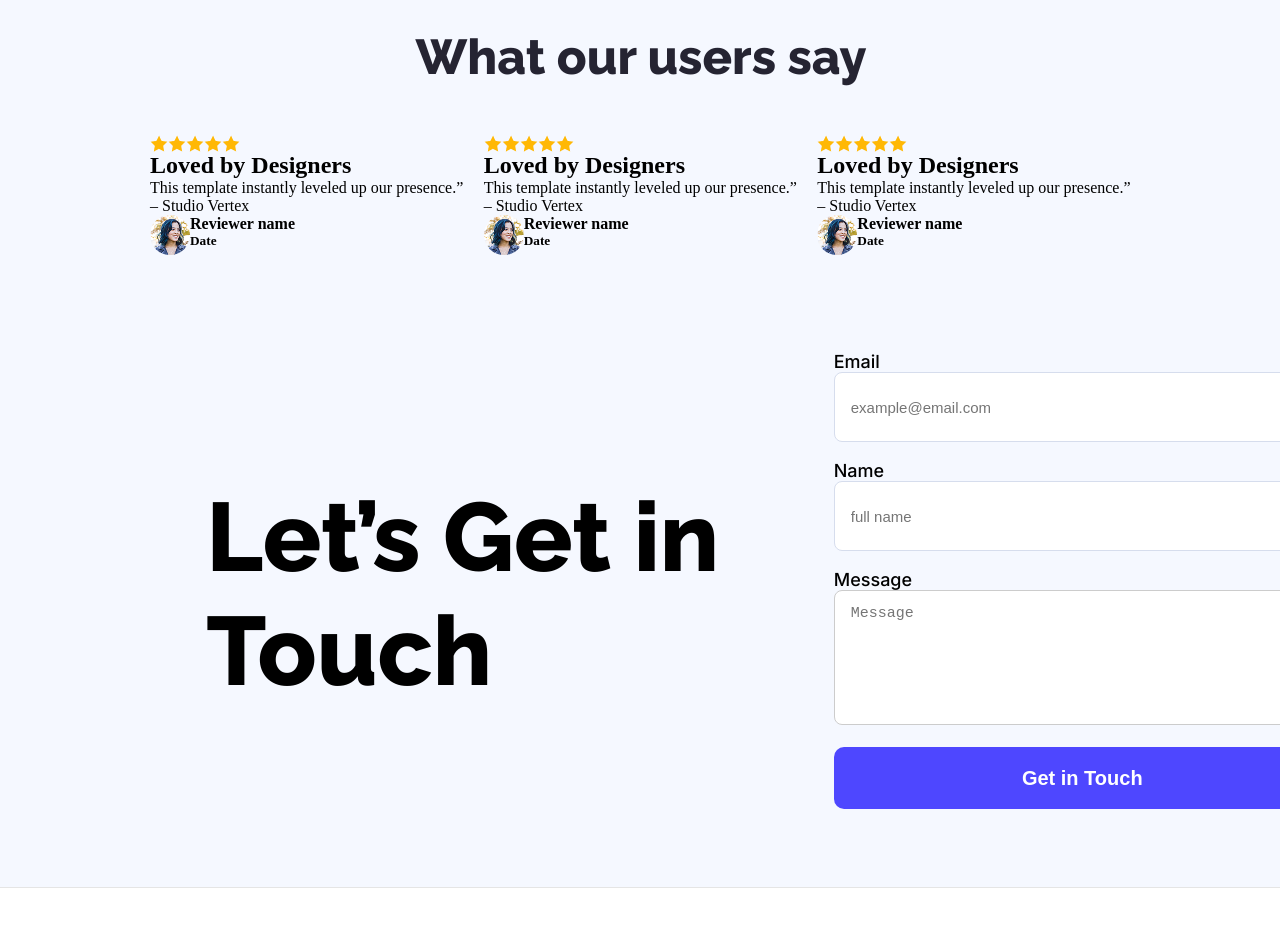
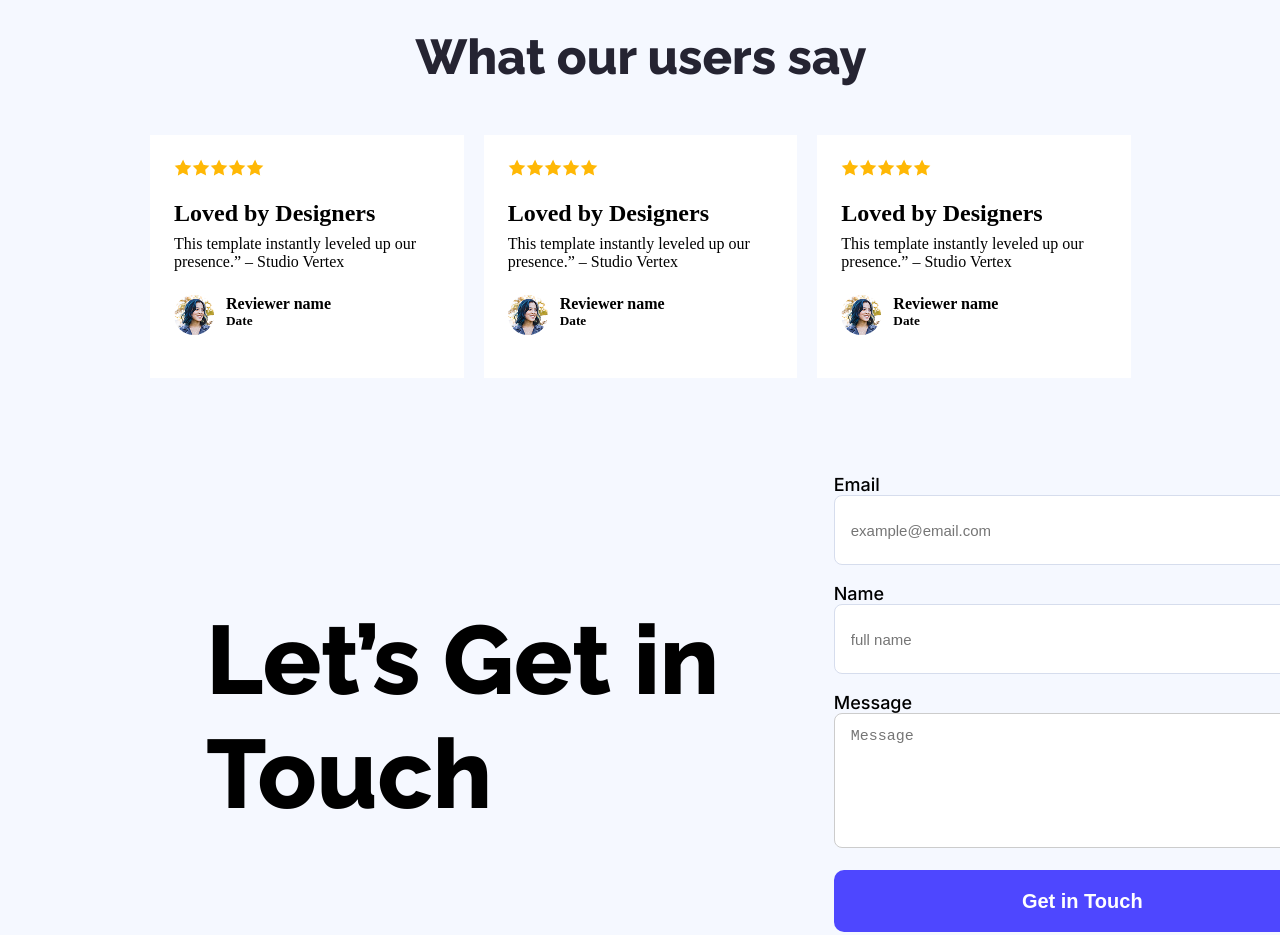
Before and after one commit to razoanasatu/landing-launchpad, a plain HTML site: page index.html in a window 1280 px wide. Shown: the part 1700-2635 px from the top of the page. Drawn offline with Linux system fonts and the light colour scheme.

Commit message:
flex-box

```diff
--- a/index.html
+++ b/index.html
@@ -94,8 +94,8 @@
               <img src="Assets/icon-star.png" alt="" />
               <img src="Assets/icon-star.png" alt="" />
             </div>
-            <h2>Loved by Designers</h2>
-            <p>
+            <h2 class="loved-design">Loved by Designers</h2>
+            <p class="temp">
               This template instantly leveled up our presence.” – Studio Vertex
             </p>
             <div class="user-image-decoration">
@@ -115,8 +115,8 @@
               <img src="Assets/icon-star.png" alt="" />
               <img src="Assets/icon-star.png" alt="" />
             </div>
-            <h2>Loved by Designers</h2>
-            <p>
+            <h2 class="loved-design">Loved by Designers</h2>
+            <p class="temp">
               This template instantly leveled up our presence.” – Studio Vertex
             </p>
             <div class="user-image-decoration">
@@ -136,8 +136,8 @@
               <img src="Assets/icon-star.png" alt="" />
               <img src="Assets/icon-star.png" alt="" />
             </div>
-            <h2>Loved by Designers</h2>
-            <p>
+            <h2 class="loved-design">Loved by Designers</h2>
+            <p class="temp">
               This template instantly leveled up our presence.” – Studio Vertex
             </p>
             <div class="user-image-decoration">
--- a/styles/landing.css
+++ b/styles/landing.css
@@ -168,6 +168,15 @@ nav {
 /* What our users say */
 .star-icon {
   display: flex;
+  margin-bottom: 24px;
+  margin-top: 24px;
+}
+
+.loved-design {
+  margin-bottom: 8px;
+}
+.temp {
+  margin-bottom: 24px;
 }
 .users-say {
   display: flex;
@@ -190,18 +199,20 @@ nav {
   height: 40px;
   border-radius: 50%;
   object-fit: cover;
+  margin-right: 12px;
 }
 
 .user-image-decoration {
   display: flex;
 }
 
-/* .box {
+.box {
   width: 336px;
   height: 243px;
   padding-left: 24px;
   padding-right: 24px;
-} */
+  background-color: #ffffff;
+}
 
 /* Connect me */
 .connect-me {
```
